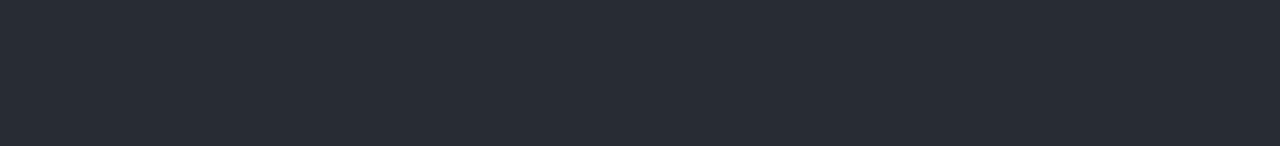
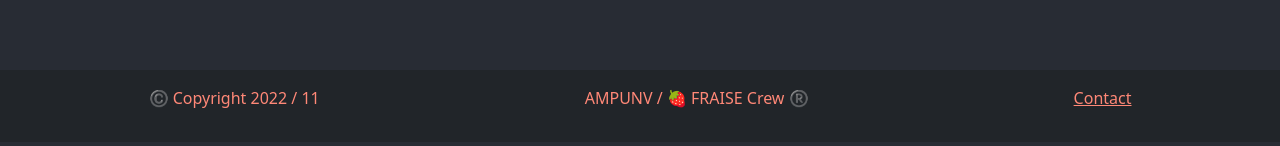
Before and after one commit to julie17-d/projet-collectif---front-fraises, a React (Create React App) app in the folder mon-app/: page / in a window 1280 px wide. Shown: the part 548-694 px from the top of the page. Built offline with nearby package versions, Linux system fonts and the light colour scheme; no server answers.

Commit message:
fix:create footer and style

```diff
--- a/mon-app/public/index.html
+++ b/mon-app/public/index.html
@@ -2,7 +2,7 @@
 <html lang="fr">
   <head>
     <meta charset="utf-8" />
-    <link rel="icon" href="%PUBLIC_URL%/favicon.ico" />
+    <link rel="icon" href="./Logo.png" />
     <meta name="viewport" content="width=device-width, initial-scale=1" />
     <meta name="theme-color" content="#000000" />
     <meta
--- a/mon-app/src/App.js
+++ b/mon-app/src/App.js
@@ -3,6 +3,7 @@ import "bootstrap/dist/css/bootstrap.min.css";
 // import Furnitures from "./components/Furnitures";
 import Navbar from "./components/Navbar";
 import FurnituresBis from "./components/FurnituresBis";
+import Footer from "./components/Footer"
 
 function App() {
   //récupère les deux données du component Furnitures.jsx
@@ -18,6 +19,7 @@ function App() {
       <header className="App-header">
         <Navbar />
 
+
         {/* passe la const displayCartContent comme propriété de Cart pour afficher les meubles à l'intérieur du panier */}
         {/* <Cart cart={displayCartContent} /> */}
       </header>
@@ -28,6 +30,8 @@ function App() {
         <FurnituresBis />
         {/* </Row> */}
 
+        <Footer />
+
       </body>
     </div>
   );
--- /dev/null
+++ b/mon-app/src/components/Footer.jsx
@@ -0,0 +1,11 @@
+import React from "react";
+
+const Footer = () => (
+    <div className="footer">
+        <p> ©️ Copyright 2022 / 11 </p>
+        <p> AMPUNV / 🍓 FRAISE Crew ®️ </p>
+        <p><a href=" ">Contact</a></p>
+    </div>
+);
+
+export default Footer;
--- a/mon-app/src/index.css
+++ b/mon-app/src/index.css
@@ -3,3 +3,19 @@
   padding:0;
   box-sizing: border-box;
 }
+
+.footer{
+  display: flex;
+  flex-direction: row;
+  justify-content: space-around;
+  align-items: center;
+  margin-top: 1rem;
+  padding: 1rem;
+  background-color: #212529;
+  color: #F87;
+  width: 100%;
+}
+
+.footer a {
+  color: #F87;
+}
```
